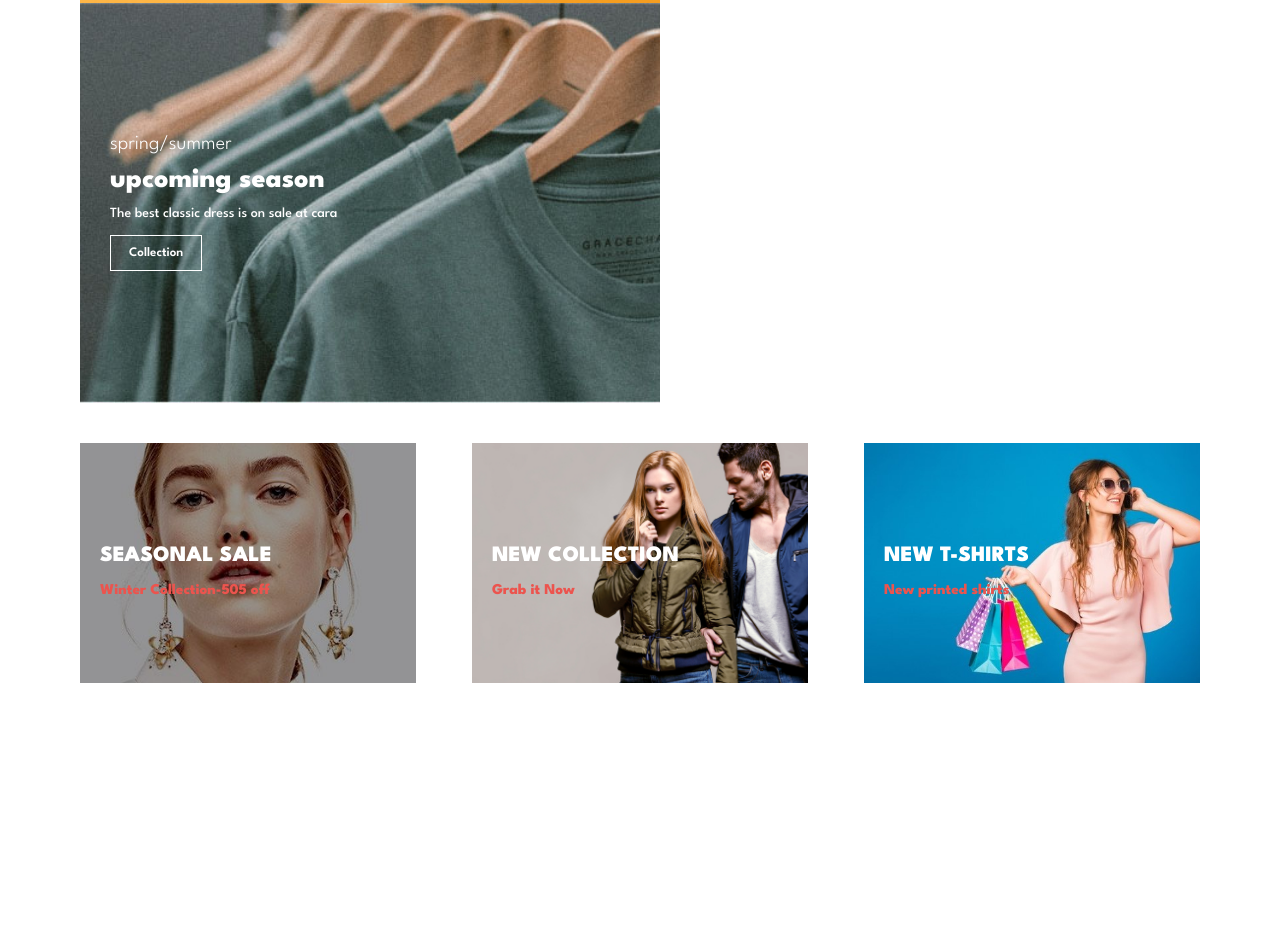
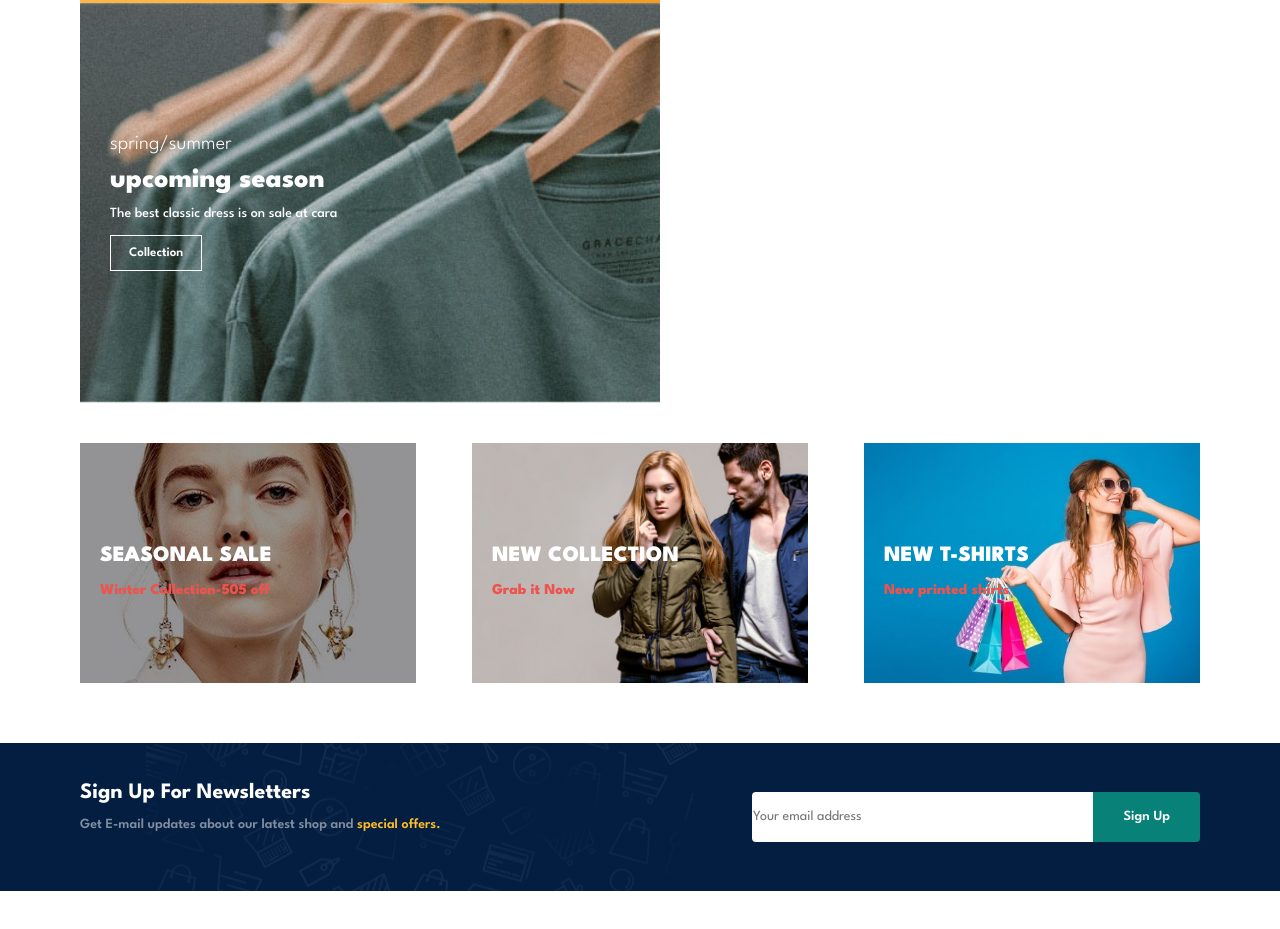
Before and after one commit to mobeen-asif/Ecommerce-Website, a plain HTML site: page index.html in a window 1280 px wide. Shown: the part 3837-4766 px from the top of the page. Before the commit the page ends 4540 px from the top, so only its background shows below. Drawn offline with Linux system fonts and the light colour scheme.

Commit message:
newsletter created.

```diff
--- a/index.html
+++ b/index.html
@@ -365,6 +365,17 @@
             <h3>New printed shirts</h3>
         </div>
     </section>
+
+    <section id="newsletter" class="section-p1 section-m1">
+        <div class="newstext">
+            <h4>Sign Up For Newsletters</h4>
+            <p>Get E-mail updates about our latest shop and <span>special offers.</span></p>
+        </div>
+        <div class="form">
+            <input type="text" placeholder="Your email address">
+            <button class="normal">Sign Up</button>
+        </div>
+    </section>
     <script src="app.js"></script>
 </body>
 
--- a/style.css
+++ b/style.css
@@ -363,3 +363,50 @@ body{
     flex-wrap: wrap;
     padding: 0 80px;
 }
+
+/* ################# newsletter styling ######################### */
+#newsletter{
+    display: flex;
+    justify-content: space-between;
+    flex-wrap: wrap;
+    align-items: center;
+    background-image: url(./images/banner/b14.png);
+    background-repeat: no-repeat;
+    background-position: 20% 30%;
+    background-color: #041e42;
+}
+#newsletter h4{
+    font-size: 22px;
+    font-weight: 700;
+    color: #fff;
+}
+#newsletter p{
+    font-size: 14px;
+    font-weight: 600;
+    color: #818ea0;
+}
+#newsletter p span{
+    color: #ffbd27;
+}
+#newsletter input{
+    height: 3.125rem;
+    padding: 0 1.25rm;
+    font-size: 14px;
+    width: 100%;
+    border: 1px solid transparent;
+    border-radius: 4px;
+    outline: none;
+    border-top-right-radius: 0;
+    border-bottom-right-radius: 0;
+}
+#newsletter button{
+    background-color: #088178;
+    color: #fff;
+    white-space: nowrap;
+    border-top-left-radius: 0;
+    border-bottom-left-radius: 0;
+}
+#newsletter .form{
+    display: flex;
+    width: 40%;
+}
```
